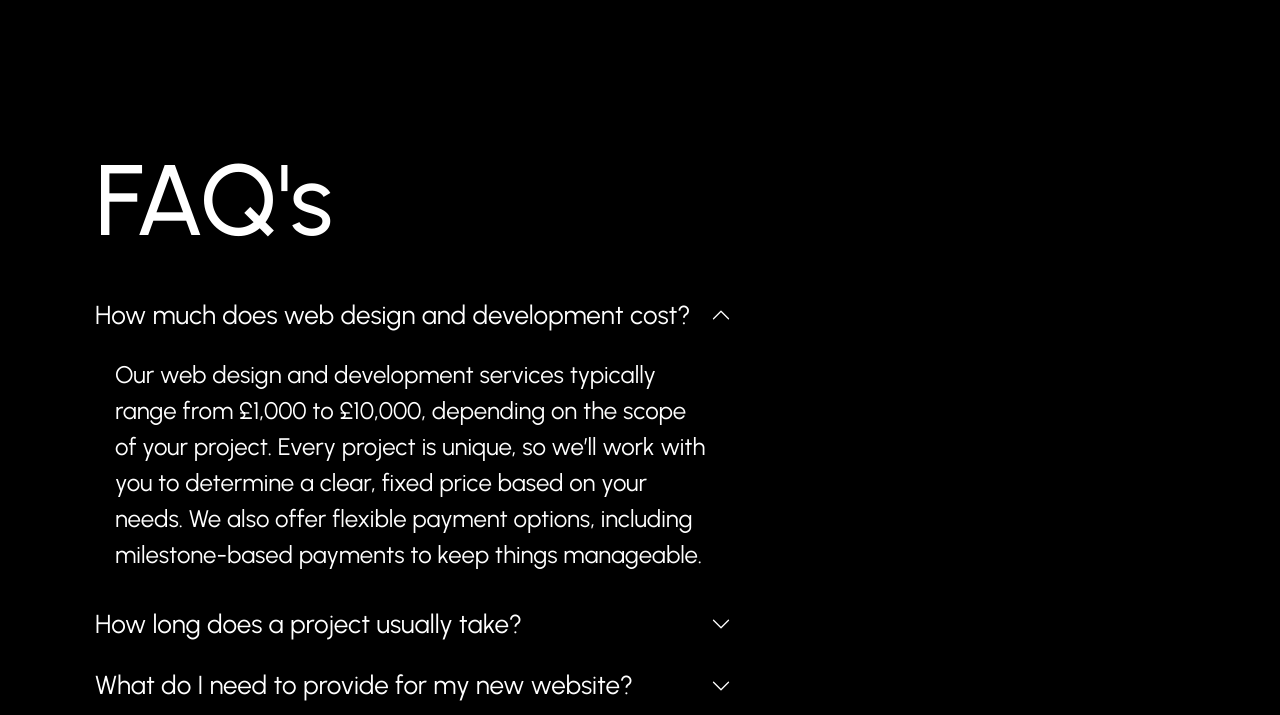
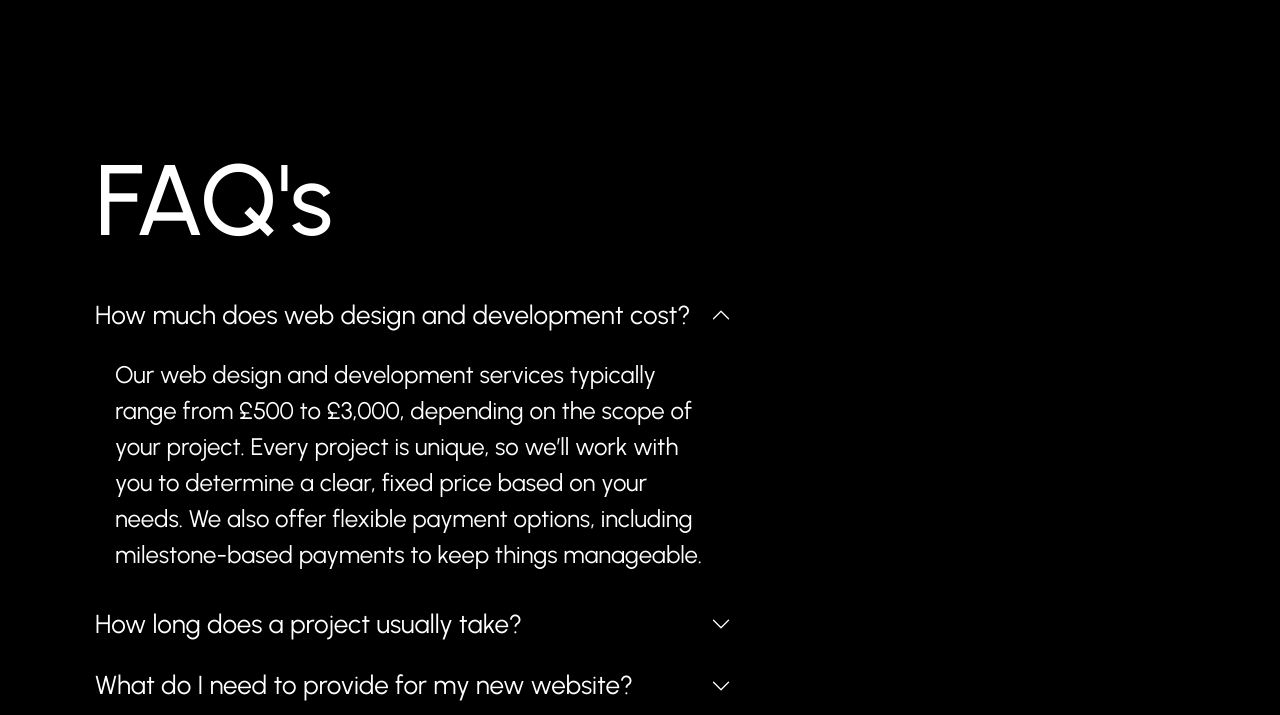
Before and after one commit to elementsagency/elements-agency, a plain HTML site: page index.html in a window 1280 px wide. Both pictures are taken after a click on the button "How much does web design and development cost?". Shown: the part 6652-7367 px from the top of the page. Drawn offline with nearby package versions, Linux system fonts and the light colour scheme.

Commit message:
Update index.html

```diff
--- a/index.html
+++ b/index.html
@@ -449,7 +449,7 @@
                             </button>
                         </h2>
                         <div id="flush-collapseOne" class="accordion-collapse collapse" data-bs-parent="#accordionFlushExample">
-                            <div class="accordion-body">Our web design and development services typically range from £1,000 to £10,000, depending on the scope of your project. Every project is unique, so we’ll work with you to determine a clear, fixed price based on your needs. We also offer flexible payment options, including milestone-based payments to keep things manageable.</div>
+                            <div class="accordion-body">Our web design and development services typically range from £500 to £3,000, depending on the scope of your project. Every project is unique, so we’ll work with you to determine a clear, fixed price based on your needs. We also offer flexible payment options, including milestone-based payments to keep things manageable.</div>
                         </div>
                         </div>
                         <div class="accordion-item" data-aos="fade-up" data-aos-offset="300" data-aos-duration="600" data-aos-delay="200">
```
